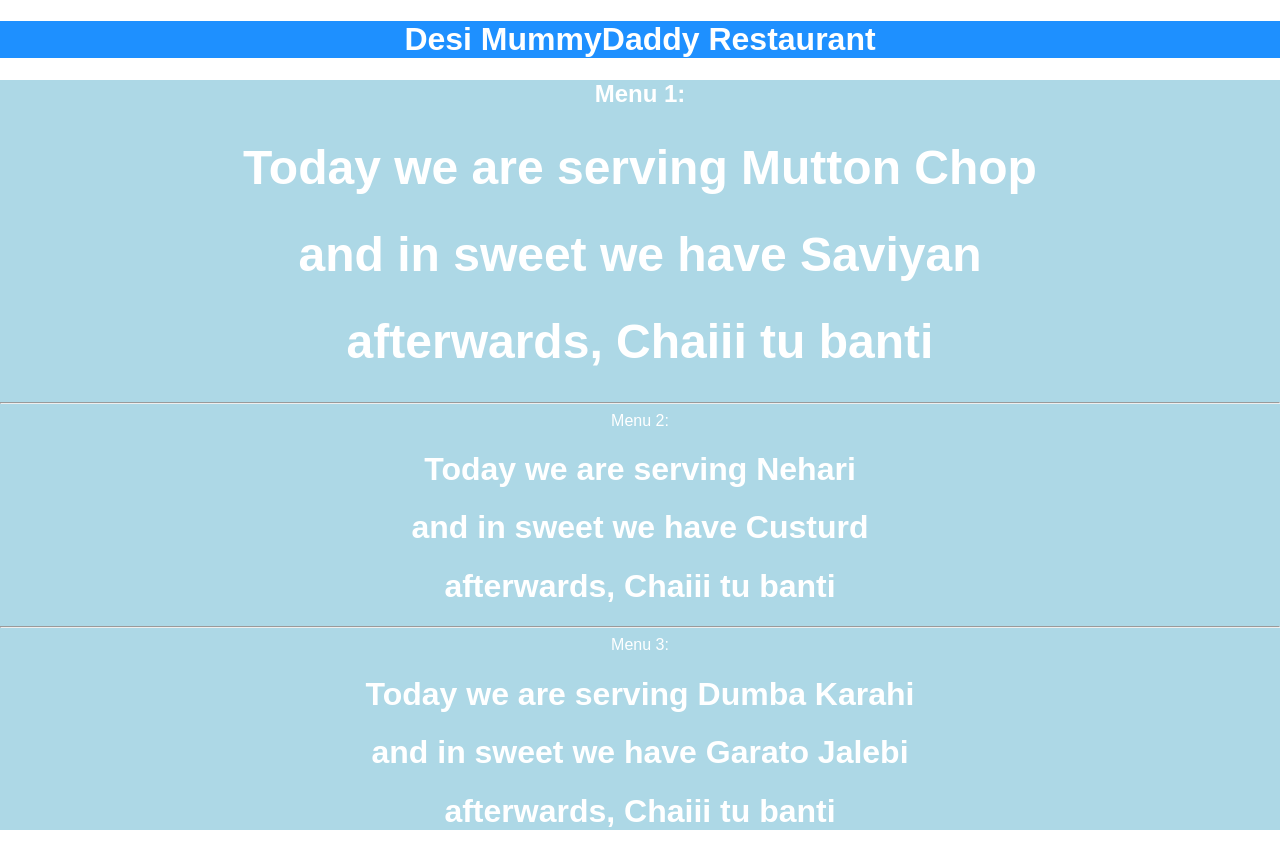
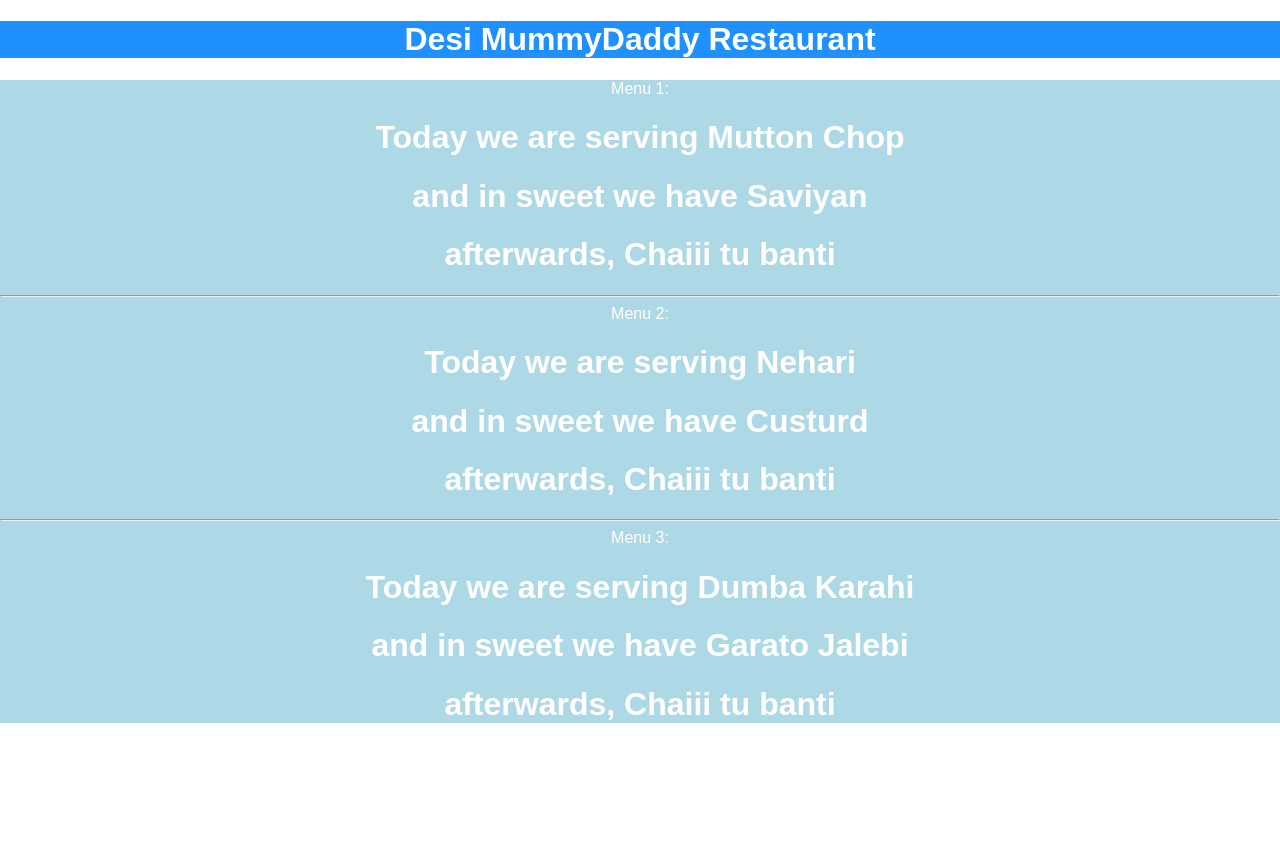
Before and after one commit to asadadi786/demoreact-class3, a React (Create React App) app: page / in a window 1280 px wide. After the commit the page ends 800 px from the top, so only its background shows below. Built offline with nearby package versions, Linux system fonts and the light colour scheme.

Commit message:
update css App.js

```diff
--- a/src/App.js
+++ b/src/App.js
@@ -12,10 +12,10 @@ function App() {
       Desi MummyDaddy Restaurant
       </h1>
     <div style={{backgroundColor : "lightblue", color :"white",fontFamily :"arial", fontSize : "10", textAlign : "center"}}>
-    <h2>
+
       Menu 1:
     <Dinner dish ="Mutton Chop" sweet =  "Saviyan" tea = "Chaiii"/>
-    </h2>
+
     <hr/>
     Menu 2:
     <Dinner dish ="Nehari" sweet =  "Custurd" tea = "Chaiii"/>
```
